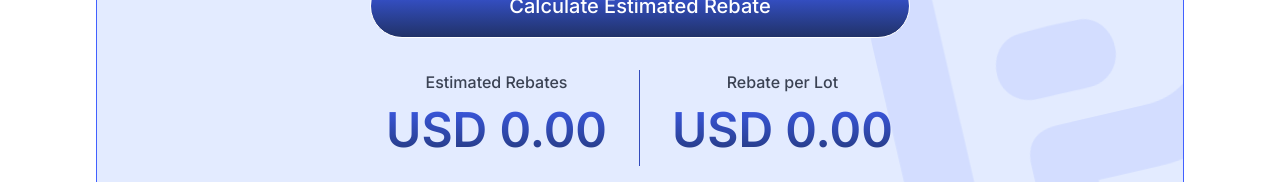
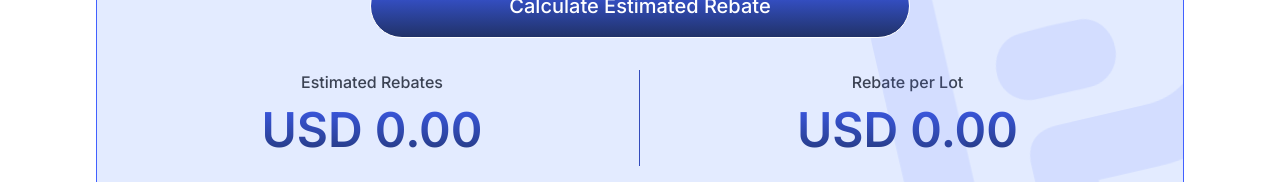
Before and after one commit to Robxxcraft/slicing-fxpayout-clone, a React (Vite) app: page /calculator in a window 1280 px wide. Shown: the part 770-952 px from the top of the page. Built offline with nearby package versions, Linux system fonts and the light colour scheme; no server answers.

Commit message:
handle format calculator

```diff
--- a/src/components/pages/calculatorPage/CalculatorSection.tsx
+++ b/src/components/pages/calculatorPage/CalculatorSection.tsx
@@ -76,7 +76,7 @@ const CalculatorSection = () => {
     <section className="px-6 md:px-11 lg:px-18 xl:px-24 2xl:px-56 mt-6 lg:mt-8 2xl:mt-10">
       <div className="relative px-4 md:px-8 xl:px-10 py-8 bg-my-light-blue border border-primary rounded-[20px] overflow-hidden">
         <img src="/big-fxpayout.png" alt="big-payout"
-          className="absolute -bottom-16 -right-16 -rotate-13 opacity-10"/>
+          className="absolute -bottom-16 -right-16 -rotate-13 opacity-10 pointer-events-none"/>
 
         <div className="flex justify-center items-center gap-3">
           <MaskSvg
@@ -159,24 +159,28 @@ const CalculatorSection = () => {
           </div>
         </form>
         <div className="mt-6 md:mt-8 flex flex-nowrap justify-center items-stretch w-full">
-          <div className="primary-scrollbar overflow-auto w-1/2 border-r border-[#334BBB]">
-            <div className="ml-auto flex flex-col justify-between md:w-fit text-center pr-4 md:pr-8">
+          <div className="primary-scrollbar pr-4 md:pr-8 w-1/2 border-r border-[#334BBB]">
+            <div className="ml-auto flex flex-col justify-between w-full text-center">
               <p className="text-base font-medium text-my-dark-purple/80">
                 {t("calculatorpage:card.estimatesRebates")}
               </p>
-              <p className="whitespace-nowrap text-[2rem] md:text-[3rem] 2xl:text-[64px] font-semibold text-transparent bg-linear-to-t from-dark-primary to-primary bg-clip-text">
-                USD {formattedUsd(Number(rebateResult.estimate)).replace("$", "")}
-              </p>
+              <div className="overflow-x-auto w-full">
+                <p className="min-w-max shrink-0 whitespace-nowrap text-[2rem] md:text-[3rem] 2xl:text-[64px] font-semibold text-transparent bg-linear-to-t from-dark-primary to-primary bg-clip-text">
+                  USD {formattedUsd(Number(rebateResult.estimate)).replace("$", "")}
+                </p>
+              </div>
             </div>
           </div>
-          <div className="overflow-auto w-1/2">
-            <div className="flex flex-col justify-between md:w-fit text-center pl-4 md:pl-8">
+          <div className="primary-scrollbar pl-4 md:pl-8 w-1/2">
+            <div className="flex flex-col justify-between w-full text-center">
               <p className="text-base font-medium text-my-dark-purple/80">
                 {t("calculatorpage:card.rebatePerLot")}
               </p>
-              <p className="whitespace-nowrap text-[2rem] md:text-[3rem] 2xl:text-[64px] font-semibold text-transparent bg-linear-to-t from-dark-primary to-primary bg-clip-text">
-                USD {formattedUsd(Number(rebateResult.rebatesPerLot)).replace("$", "")}
-              </p>
+              <div className="overflow-x-auto w-full">
+                <p className="min-w-max shrink-0 whitespace-nowrap text-[2rem] md:text-[3rem] 2xl:text-[64px] font-semibold text-transparent bg-linear-to-t from-dark-primary to-primary bg-clip-text">
+                  USD {formattedUsd(Number(rebateResult.rebatesPerLot)).replace("$", "")}
+                </p>
+              </div>
             </div>
           </div>
         </div>
```
